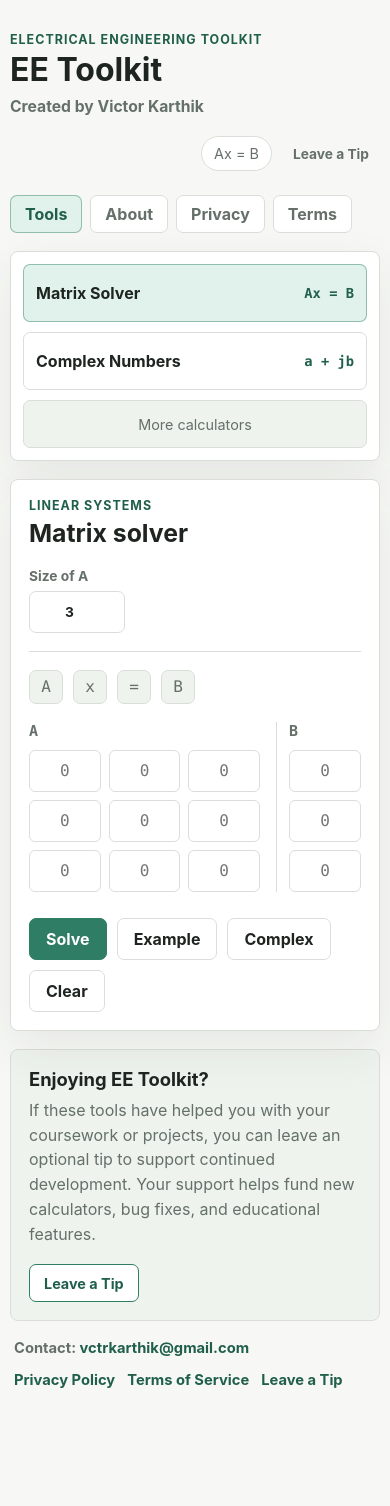
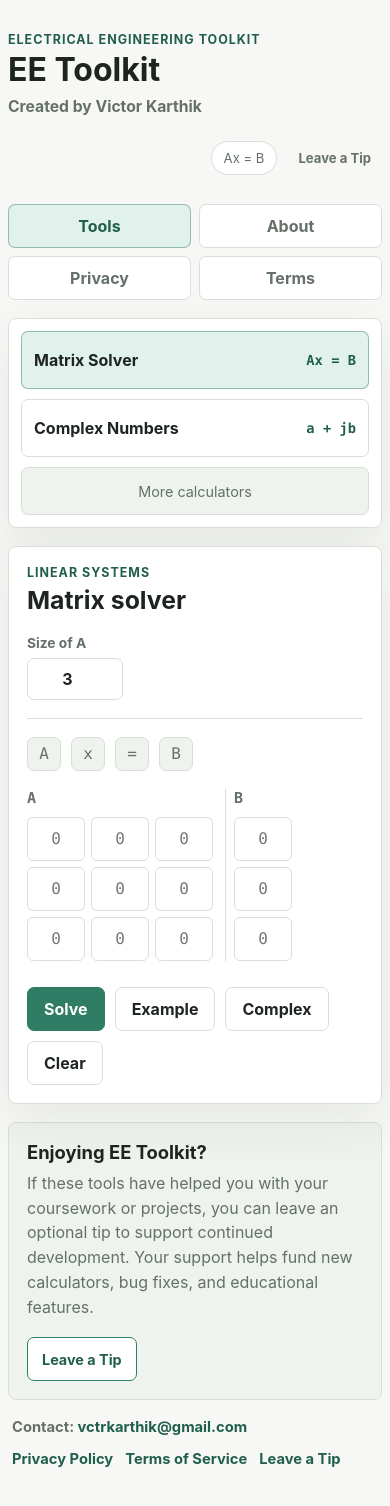
Before and after one commit to vctrkarthik86/EeTools, a React (Vite) app: page / in a window 390 px wide. Shown: the top 1506 px of the page. Before the commit the page ends 1433 px from the top, so only its background shows below. Built offline with nearby package versions, Linux system fonts and the light colour scheme.

Commit message:
added mobile phone friendly design

```diff
--- a/src/App.css
+++ b/src/App.css
@@ -266,6 +266,11 @@ h3 {
   text-align: center;
 }
 
+.size-control input,
+.complex-field input {
+  font-size: 1rem;
+}
+
 .equation-strip {
   display: flex;
   align-items: center;
@@ -293,6 +298,7 @@ h3 {
   gap: 24px;
   overflow-x: auto;
   padding-bottom: 4px;
+  -webkit-overflow-scrolling: touch;
 }
 
 .matrix-group {
@@ -330,6 +336,7 @@ h3 {
   color: var(--text);
   background: var(--surface);
   font-family: var(--font-mono);
+  font-size: 1rem;
   text-align: center;
 }
 
@@ -413,6 +420,7 @@ h3 {
   color: var(--accent-strong);
   font-family: var(--font-mono);
   font-size: 1.02rem;
+  overflow-wrap: anywhere;
 }
 
 
@@ -535,6 +543,60 @@ h3 {
   .matrix-grid input,
   .vector-grid input {
     height: 42px;
+  }
+}
+
+@media (max-width: 520px) {
+  .app-shell {
+    width: min(100% - 16px, 1180px);
+  }
+
+  .page-nav {
+    display: grid;
+    grid-template-columns: repeat(2, minmax(0, 1fr));
+  }
+
+  .page-nav button,
+  .support-button,
+  .tip-button,
+  .actions button {
+    min-height: 44px;
+  }
+
+  .status-pill,
+  .support-button {
+    font-size: 0.82rem;
+  }
+
+  .matrix-area {
+    gap: 12px;
+  }
+
+  .matrix-grid,
+  .vector-grid {
+    gap: 6px;
+  }
+
+  .matrix-grid {
+    grid-template-columns: repeat(var(--matrix-size), minmax(52px, 58px));
+  }
+
+  .vector-grid {
+    grid-template-columns: minmax(52px, 58px);
+  }
+
+  .matrix-grid input,
+  .vector-grid input {
+    height: 44px;
+  }
+
+  .vector-group {
+    padding-left: 8px;
+  }
+
+  .solution-list output {
+    align-items: flex-start;
+    flex-direction: column;
   }
 }
 .unit-control {
```
